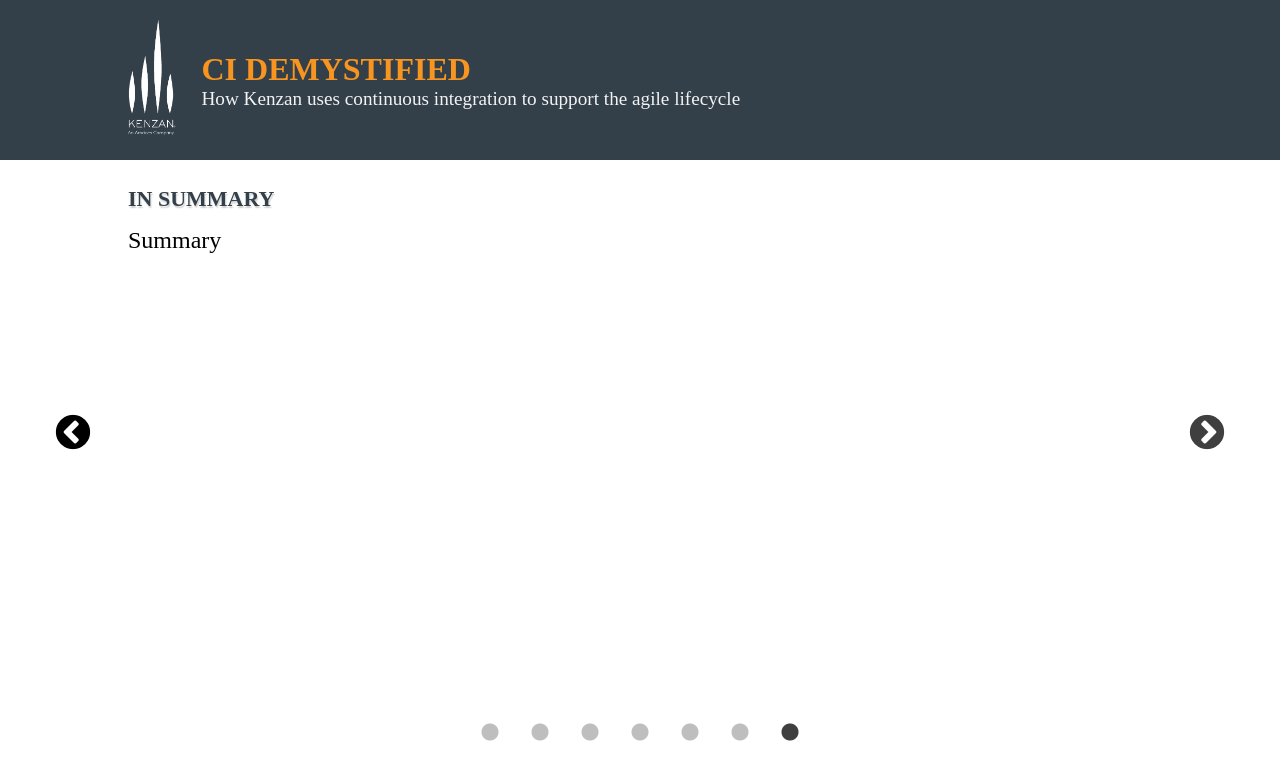
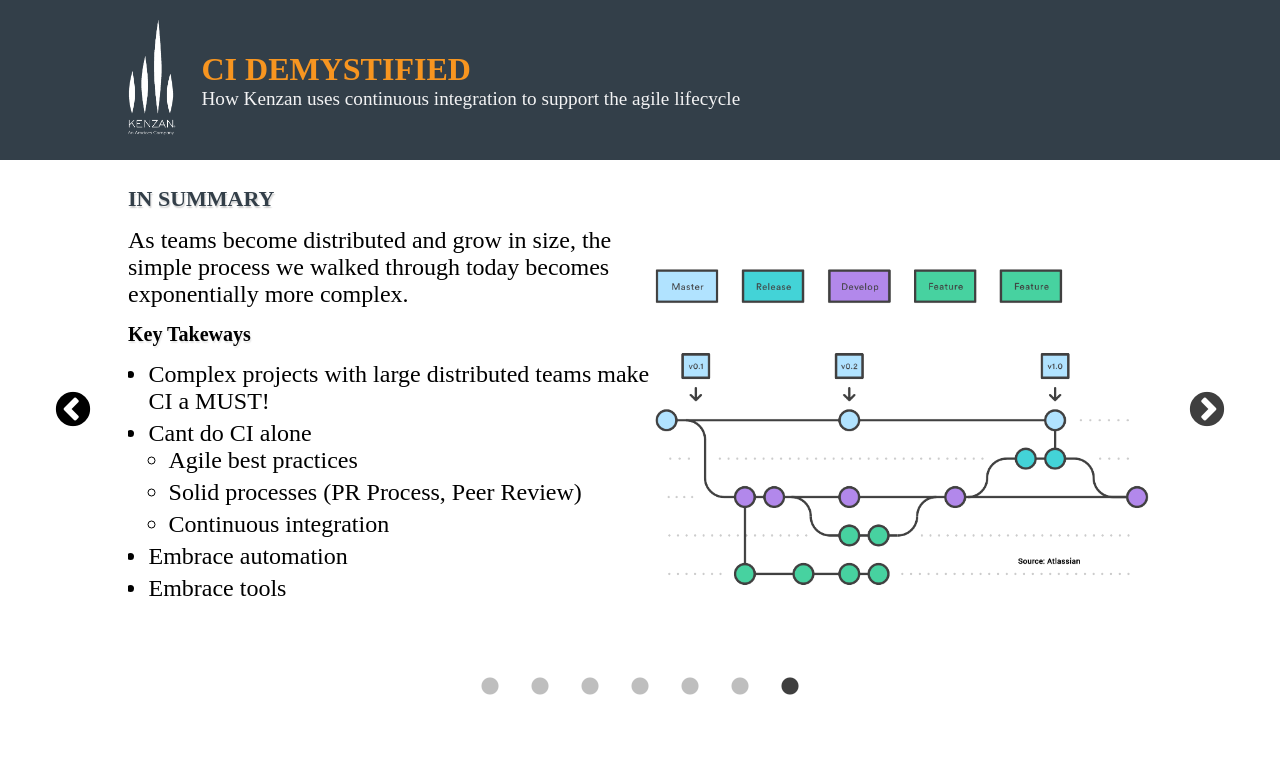
Before and after one commit to kenzanlabs/playbook, a React (Create React App) app: page / in a window 1280 px wide. Both pictures are taken after a click on the button "Previous". Shown: the top 780 px of the page. Built offline with nearby package versions, Linux system fonts and the light colour scheme; a web font is replaced by a local one.

Commit message:
Added summary page. Updated readme

```diff
--- a/src/components/slider.css
+++ b/src/components/slider.css
@@ -63,6 +63,11 @@ img.done {
     float:right;
     margin-top:40px;
 }
+img.githubflow {
+    width: 500px;
+    float:right;
+    margin-top:40px;
+}
 p.intro {
     position: relative;
     z-index: 2;
--- a/src/components/slider.js
+++ b/src/components/slider.js
@@ -103,15 +103,8 @@ export default class ContentSlider extends React.Component {
               <li>Writing code & tests</li>
               <li>Local testing</li>
               <li>Commiting changes to source control</li>
+              <li>Running CI pipeline on commit (Build, Test, Lint)</li>
               <li>Creating pull requests</li>
-            </ul>
-            <h3 className="section-subheader">Tools</h3>
-            <ul>
-              <li>Git</li>
-              <li>Github</li>
-              <li>Spinnaker</li>
-              <li>Jenkins</li>
-              <li>Google Cloud (GCP)</li>
             </ul>
           </div>
         </div>
@@ -124,7 +117,7 @@ export default class ContentSlider extends React.Component {
               <li>Reviewing code</li>
               <li>Collaborating on feedback</li>
               <li>Resolving integrated build failures</li>
-              <li>Resolving unit / integrated test failures</li>
+              <li>Resolving test / linting failures</li>
               <li>Resolving bugs / gaps</li>
               <li>Resolving conflicts</li>
             </ul>
@@ -135,18 +128,35 @@ export default class ContentSlider extends React.Component {
           <div>
             <img className="done" src="/images/dod.png" alt="Definition of Done" />
             <p>Done can have a very different meaning to different organizations. </p>
-            <h3 className="section-subheader">Kenzan's Definition of Done</h3>
+            <h3 className="section-subheader">Kenzan's Done Checklist</h3>
             <ul>
-              <li>Approved pull request</li>
-              <li>Merged pull request</li>
-              <li>Deployed Feature (Not necessarily to production!)</li>
+              <li>Code is written in full for the feature (including all acceptance criteria)</li>
+              <li>Code is checked into source control</li>
+              <li>Code is peer reviewed and meets set development standards</li>
+              <li>Code builds without errors, Unit tests are written and tests pass</li>
+              <li>Code is deployed to appropriate environment and passes integration testing</li>
+              <li>Any changes are documented, Remaining estimated hours in the ticket are set to zero, ticket is closed</li>
             </ul>
           </div>
         </div>
         <div className="App-section summary">
           <h2 className="section-header capitalize">In Summary</h2>
           <div>
-                        Summary
+            <img className="githubflow" src="/images/githubflow.png" alt="Github Flow" />
+            <p> As teams become distributed and grow in size, the simple process we walked through today becomes exponentially more complex. </p>
+            <h3 className="section-subheader">Key Takeways</h3>
+            <ul>
+              <li>Complex projects with large distributed teams make CI a MUST!</li>
+              <li>Cant do CI alone
+                <ul>
+                  <li>Agile best practices</li>
+                  <li>Solid processes (PR Process, Peer Review)</li>
+                  <li>Continuous integration</li>
+                </ul>
+              </li>
+              <li>Embrace automation</li>
+              <li>Embrace tools</li>
+            </ul>
           </div>
         </div>
       </Slider>
```
Also changed, not shown: public/images/githubflow.png (added), 1 other file (tests, documents, lock files or other folders).
